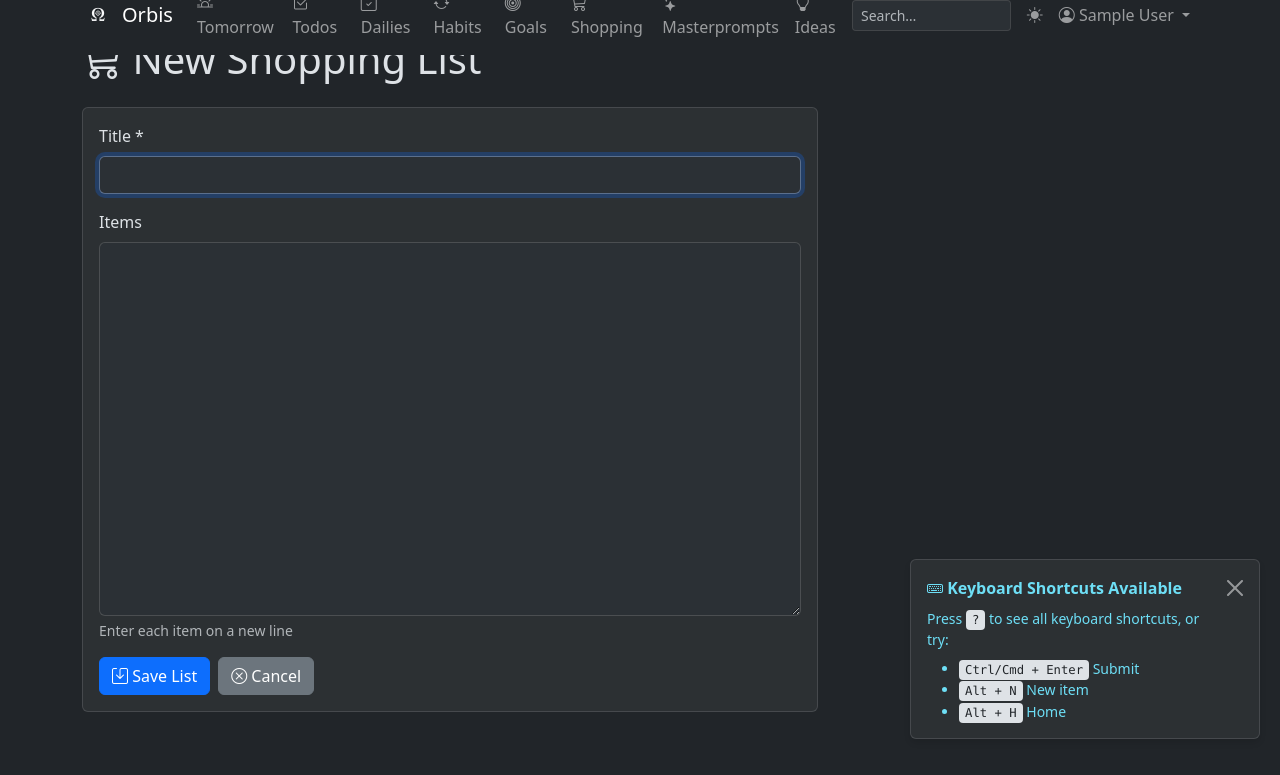
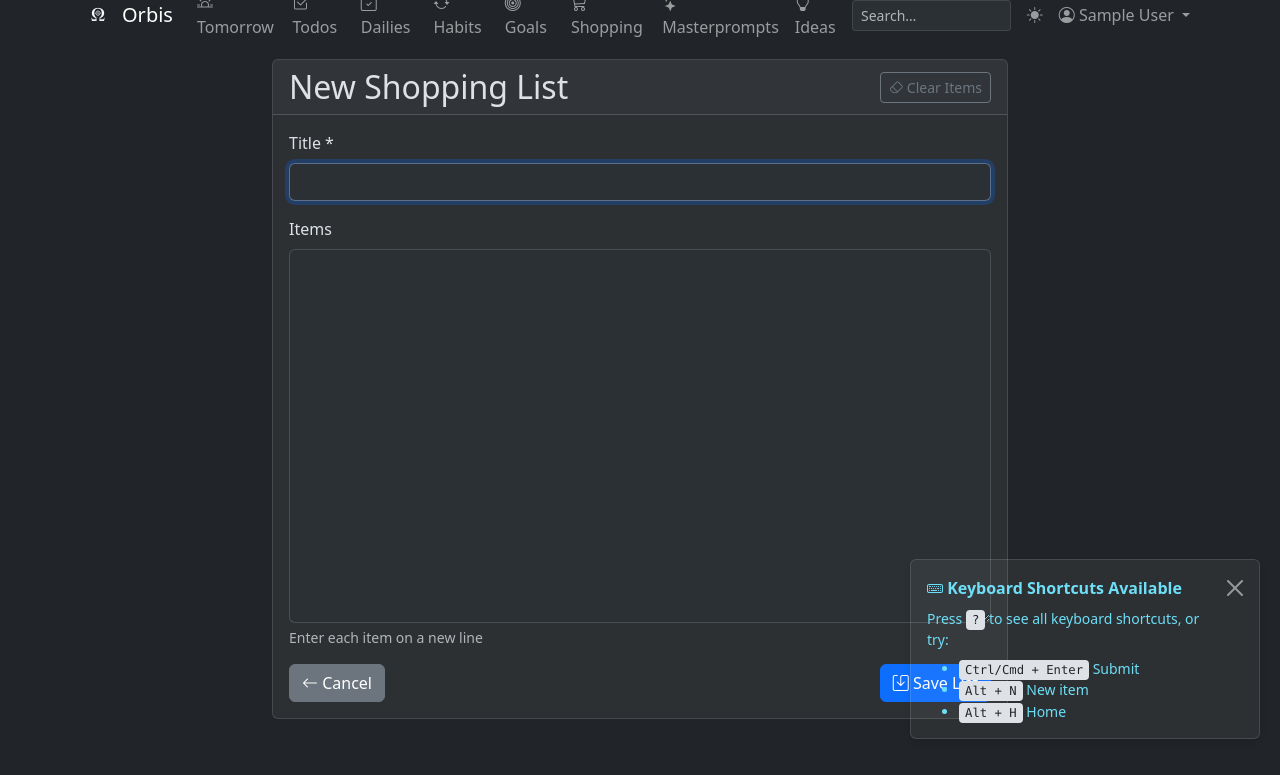
Before and after one commit to Zumgugger/Orbis, a Flask app: page /shopping/create in a window 1280 px wide. Shown: the part 25-800 px from the top of the page. Run offline with Flask 3, Linux system fonts and the light colour scheme; the visitor is signed in with stand-in values (Sample User, id 1); some libraries are stand-ins or nearby versions.

```diff
--- a/templates/shopping/form.html
+++ b/templates/shopping/form.html
@@ -34,16 +34,24 @@
 {% endblock %}
 
 {% block content %}
-<div class="mb-4">
-    <h1>
-        <i class="bi bi-cart3"></i>
-        {% if shopping_list %}Edit Shopping List{% else %}New Shopping List{% endif %}
-    </h1>
-</div>
-
-<div class="row">
+<div class="row justify-content-center mt-4">
     <div class="col-md-8">
         <div class="card">
+            <div class="card-header d-flex justify-content-between align-items-center">
+                <h2 class="mb-0">{% if shopping_list %}Edit Shopping List{% else %}New Shopping List{% endif %}</h2>
+                <div class="d-flex gap-2">
+                    <button type="button" class="btn btn-sm btn-outline-secondary" id="clearItemsBtn">
+                        <i class="bi bi-eraser"></i> Clear Items
+                    </button>
+                    {% if shopping_list %}
+                    <form action="{{ url_for('shopping.delete', id=shopping_list.id) }}" method="POST" style="display: inline;" onsubmit="return confirm('Delete this shopping list?');">
+                        <button type="submit" class="btn btn-sm btn-outline-danger">
+                            <i class="bi bi-trash"></i> Delete
+                        </button>
+                    </form>
+                    {% endif %}
+                </div>
+            </div>
             <div class="card-body">
                 <form method="POST">
                     <div class="mb-3 text-selectable-wrapper">
@@ -66,20 +74,18 @@
                         </button>
                     </div>
 
-                    <div class="d-flex gap-2">
+                    <div class="d-flex justify-content-between align-items-center">
+                        <a href="{{ url_for('shopping.list') }}" class="btn btn-secondary">
+                            <i class="bi bi-arrow-left"></i> Cancel
+                        </a>
                         <button type="submit" class="btn btn-primary">
                             <i class="bi bi-save"></i> Save List
                         </button>
-                        <a href="{{ url_for('shopping.list') }}" class="btn btn-secondary">
-                            <i class="bi bi-x-circle"></i> Cancel
-                        </a>
                     </div>
                 </form>
             </div>
         </div>
     </div>
-
-
 </div>
 {% endblock %}
 
@@ -87,6 +93,14 @@
 <script>
 (function() {
     const selectionButtons = document.querySelectorAll('.selection-todo-btn');
+    const clearBtn = document.getElementById('clearItemsBtn');
+    const itemsField = document.getElementById('items');
+
+    if (clearBtn && itemsField) {
+        clearBtn.addEventListener('click', () => {
+            itemsField.value = '';
+        });
+    }
     let currentButton = null;
     let selectedText = '';
 
```
